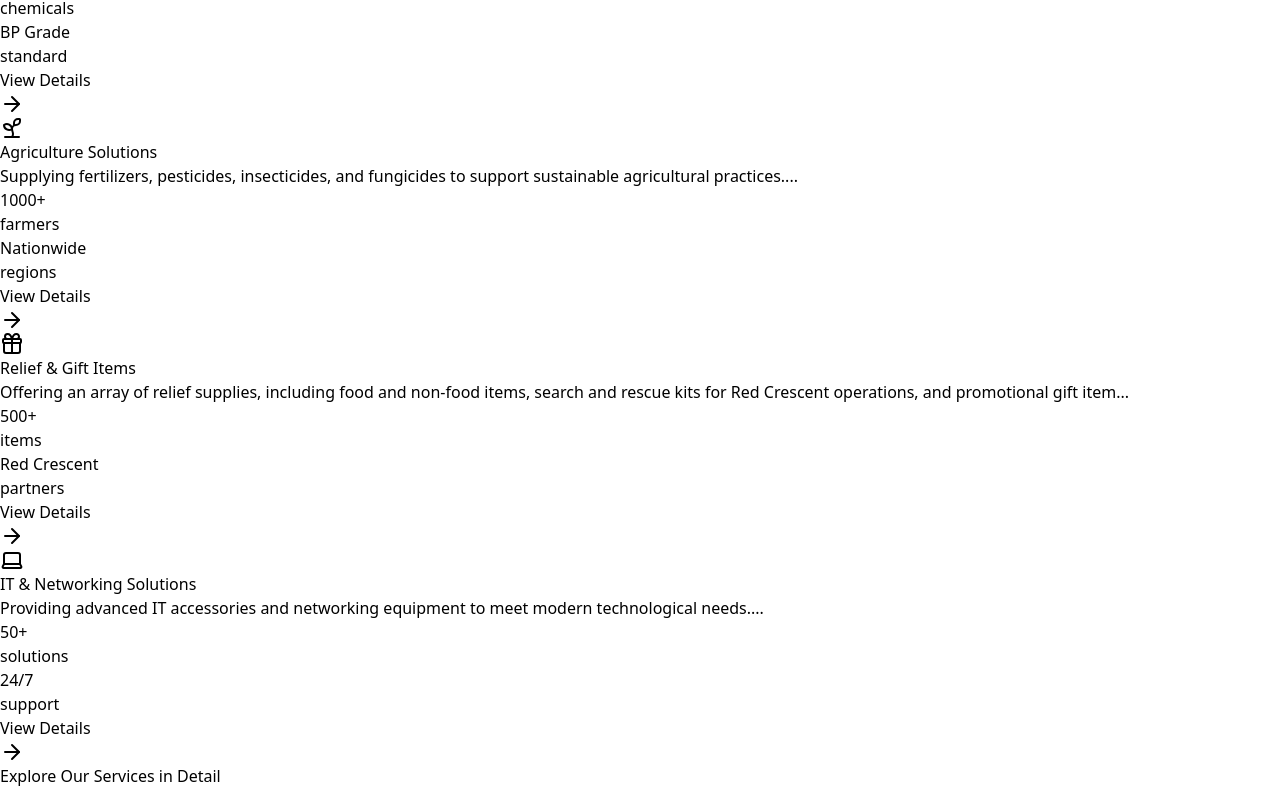
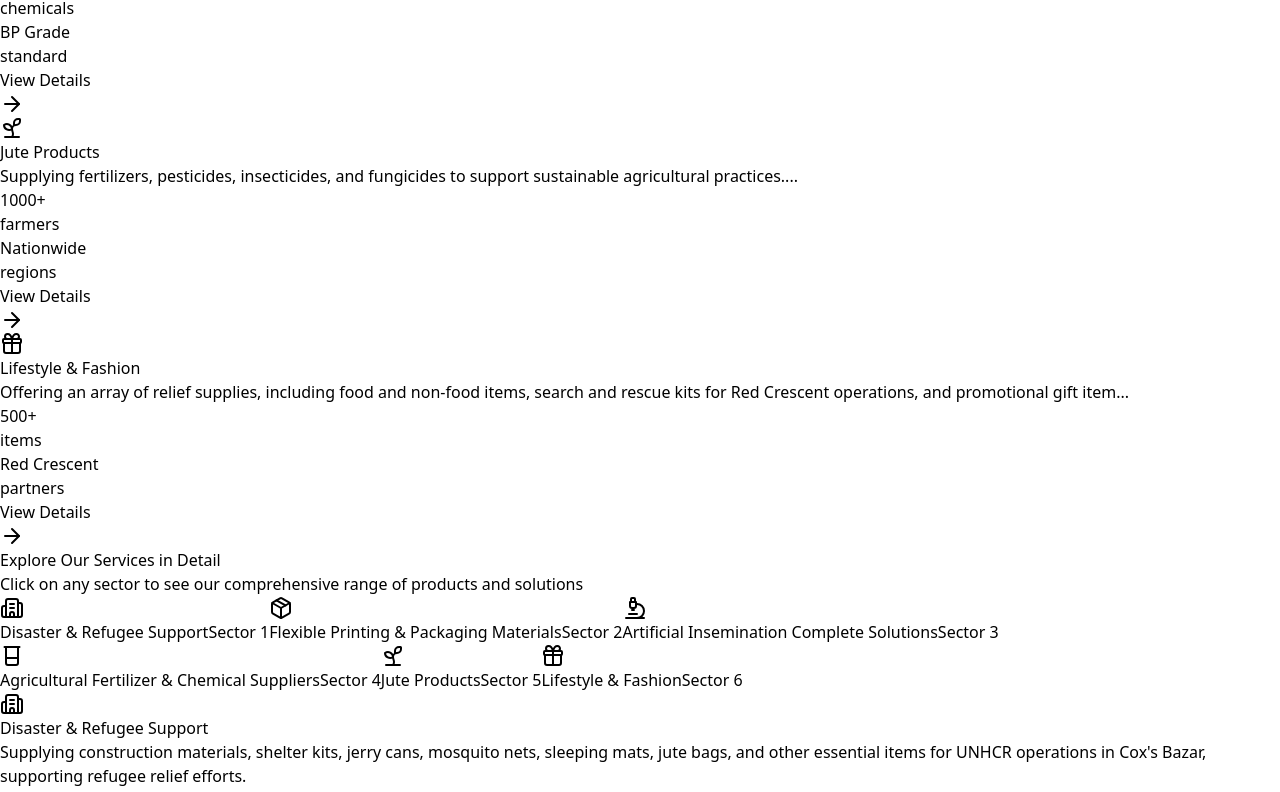
Before and after one commit to CodingPoka/sardarGlobal, a React (Vite) app: page /expertise in a window 1280 px wide. Shown: the part 1994-2786 px from the top of the page. Built offline with nearby package versions, Linux system fonts and the light colour scheme.

Commit message:
removing It & Networking solutions

```diff
--- a/src/components/Expertise.jsx
+++ b/src/components/Expertise.jsx
@@ -76,7 +76,7 @@
   const expertiseData = [
     {
       id: 1,
-      title: "Construction & Refugee Support",
+      title: "Disaster & Refugee Support",
       icon: Building2,
       color: "blue",
       gradient: "from-blue-500 to-blue-700",
@@ -98,7 +98,7 @@
     },
     {
       id: 2,
-      title: "Flexible Printing & Packaging",
+      title: "Flexible Printing & Packaging Materials",
       icon: Package,
       color: "purple",
       gradient: "from-purple-500 to-purple-700",
@@ -119,7 +119,7 @@
     },
     {
       id: 3,
-      title: "Artificial Insemination Solutions",
+      title: "Artificial Insemination Complete Solutions",
       icon: Microscope,
       color: "teal",
       gradient: "from-teal-500 to-teal-700",
@@ -140,7 +140,7 @@
     },
     {
       id: 4,
-      title: "Chemical Supplies",
+      title: "Agricultural Fertilizer & Chemical Suppliers",
       icon: Beaker,
       color: "indigo",
       gradient: "from-indigo-500 to-indigo-700",
@@ -160,7 +160,7 @@
     },
     {
       id: 5,
-      title: "Agriculture Solutions",
+      title: "Jute Products",
       icon: Sprout,
       color: "green",
       gradient: "from-green-500 to-green-700",
@@ -180,7 +180,7 @@
     },
     {
       id: 6,
-      title: "Relief & Gift Items",
+      title: "Lifestyle & Fashion",
       icon: Gift,
       color: "amber",
       gradient: "from-amber-500 to-amber-700",
@@ -197,25 +197,6 @@
       ],
       images: [s6a, s6b, s6c, s6d, s6e],
       stats: { items: "500+", partners: "Red Crescent" },
-    },
-    {
-      id: 7,
-      title: "IT & Networking Solutions",
-      icon: Laptop,
-      color: "cyan",
-      gradient: "from-cyan-500 to-cyan-700",
-      bgColor: "bg-cyan-50",
-      borderColor: "border-cyan-200",
-      description:
-        "Providing advanced IT accessories and networking equipment to meet modern technological needs.",
-      products: [
-        "IT Accessories",
-        "Networking Equipment",
-        "Computer Hardware",
-        "Tech Solutions",
-      ],
-      images: [s7a, s7b, s7c],
-      stats: { solutions: "50+", support: "24/7" },
     },
   ];
 
```
